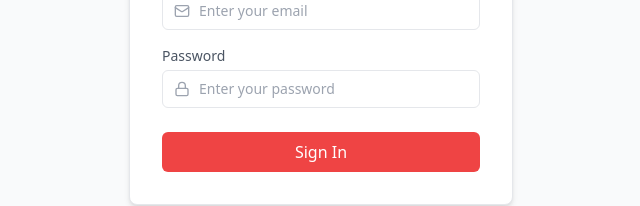
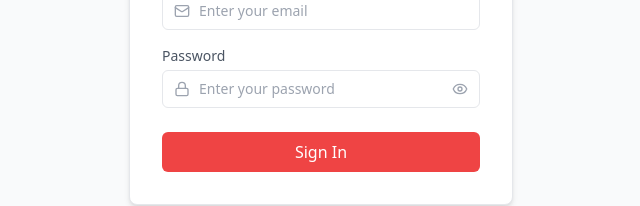
Before and after one commit to sriyuthyerramshetty-bot/DE-cognizant-project, a React (Vite) app: page /login in a window 1280 px wide. Shown: the part 354-560 px from the top of the page, without its empty margins (319-959 px from the left). Built offline with nearby package versions, Linux system fonts and the light colour scheme.

Commit message:
Added view password feature for Login Page. Cleaned up Login Page styles.

```diff
--- a/src/components/LoginPage/LoginField.jsx
+++ b/src/components/LoginPage/LoginField.jsx
@@ -1,4 +1,14 @@
-function LoginField({ icon, label, type, placeholder, value, onChange }) {
+import { useState } from 'react';
+import { Eye, EyeOff } from 'lucide-react';
+
+function LoginField({ icon, label, type, placeholder, value, onChange, toggleable }) {
+    // Tracks whether a toggleable (password) field is currently revealed.
+    const [showText, setShowText] = useState(false);
+
+    // When toggleable and revealed, switch the input to plain text so the
+    // typed characters are visible; otherwise use the passed-in type.
+    const inputType = toggleable && showText ? 'text' : type;
+
     return (
         <>
             <label className="text-sm text-gray-600">{label}</label>
@@ -9,12 +19,22 @@ function LoginField({ icon, label, type, placeholder, value, onChange }) {
                     </span>
                 )}
                 <input
-                    type={type}
+                    type={inputType}
                     placeholder={placeholder}
                     value={value}
                     onChange={onChange}
-                    className={`w-full border rounded-md py-2 pr-3 text-sm outline-none focus:border-gray-400 ${icon ? 'pl-9' : 'pl-3'}`}
+                    className={`w-full border rounded-md py-2 text-sm outline-none focus:border-gray-400 ${icon ? 'pl-9' : 'pl-3'} ${toggleable ? 'pr-9' : 'pr-3'}`}
                 />
+                {toggleable && (
+                    <button
+                        type="button"
+                        onClick={() => setShowText((prev) => !prev)}
+                        className="absolute inset-y-0 right-3 flex items-center text-gray-400 hover:text-gray-600"
+                        aria-label={showText ? 'Hide password' : 'Show password'}
+                    >
+                        {showText ? <EyeOff size={16} /> : <Eye size={16} />}
+                    </button>
+                )}
             </div>
         </>
     )
--- a/src/pages/LoginPage.jsx
+++ b/src/pages/LoginPage.jsx
@@ -65,6 +65,7 @@ function LoginPage() {
                         placeholder={TextAsset.LoginPage.passwordPlaceholder}
                         value={password}
                         onChange={(e) => setPassword(e.target.value)}
+                        toggleable
                     />
                 </div>
 
```
